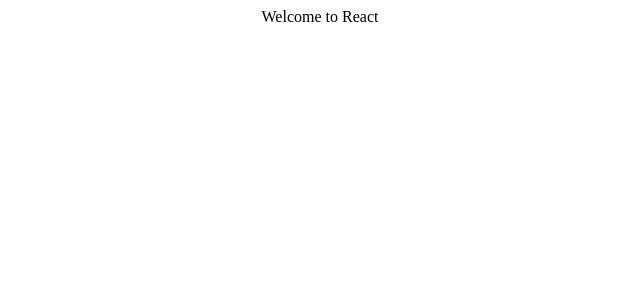
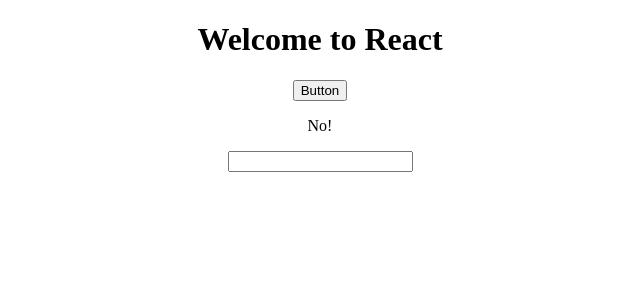
Before and after one commit to pesto-students/exercise-day-14, a React (Create React App) app in the folder Exercises/01-TestBasics/: page / in a window 1280 px wide. Shown: the top 300 px of the page, without its empty margins (320-960 px from the left). Built offline with nearby package versions, Linux system fonts and the light colour scheme; the HTML template or start-up script is replaced by a standard one.

Commit message:
WIP:Monis-Segment-1

```diff
--- a/Exercises/01-TestBasics/src/App.js
+++ b/Exercises/01-TestBasics/src/App.js
@@ -4,15 +4,31 @@
 
 /* eslint-disable react/no-multi-comp, react/no-unused-state */
 class App extends Component {
-  state = {
-    on: false,
-    input: '',
-    mainColor: 'blue',
+  constructor(props) {
+    super(props);
+    this.state = {
+      on: false,
+      input: '',
+      mainColor: 'blue',
+      paraText: 'No!',
+    };
+    this.paraClickHandler = this.paraClickHandler.bind(this);
+    this.TextChangeHandler = this.TextChangeHandler.bind(this);
+  }
+  paraClickHandler() {
+    this.setState({ paraText: 'Yes!' });
+  }
+  TextChangeHandler(event) {
+    this.setState({ input: event.target.value });
   }
   render() {
     return (
       <div className="App">
-        Welcome to React
+        <h1 className={this.state.mainColor}>Welcome to React</h1>
+        <button onClick={this.paraClickHandler}> Button</button>
+        <p className="button-state">{this.state.paraText}</p>
+        <input type="text" onChange={this.TextChangeHandler} />
+        <h2>{this.state.input}</h2>
       </div>
     );
   }
```
Also changed, not shown: Exercises/01-TestBasics/src/setupTests.js (+1 -1 lines), 1 other file (tests, documents, lock files or other folders).
